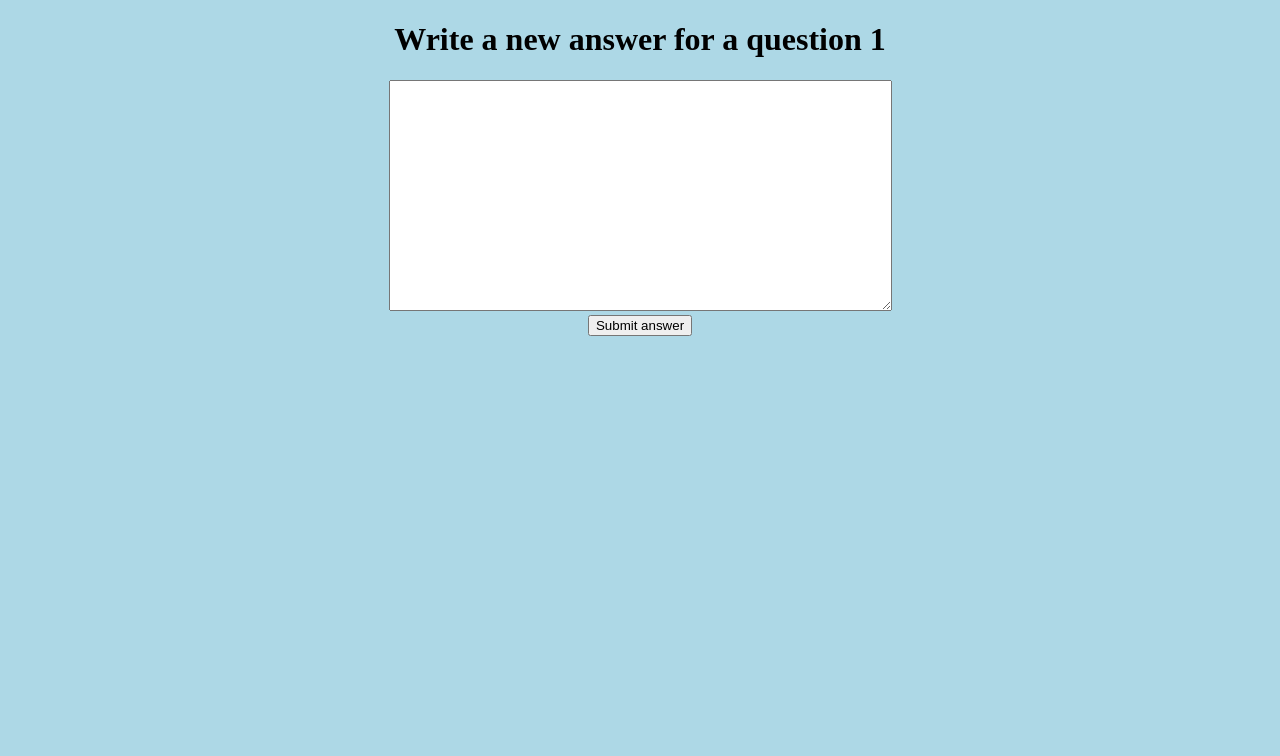
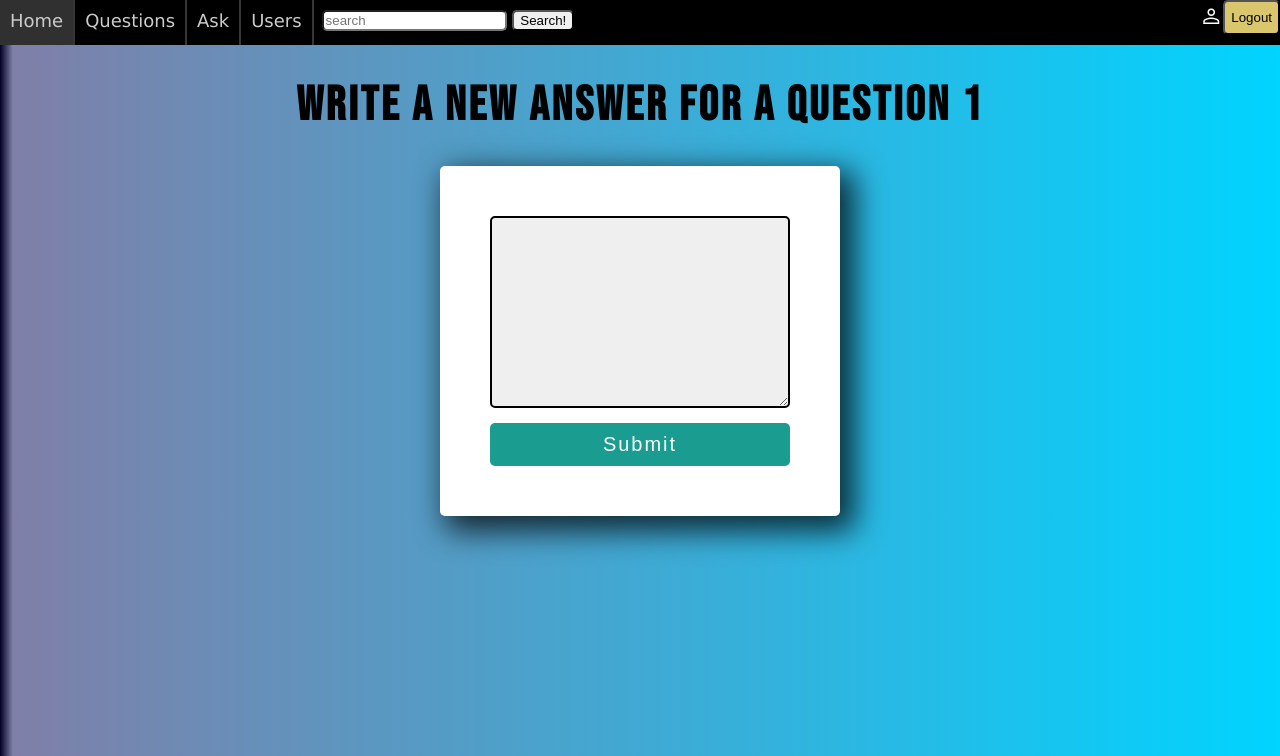
Before and after one commit to KZwolski/Ask-Mate, a Flask app: page /question/1/new-answer in a window 1280 px wide. Shown: the top 756 px of the page. Run offline with Flask 2, Linux system fonts and the light colour scheme; the visitor is signed in with stand-in values (Sample User, id 1).

Commit message:
add answer, users templates added and first look of user page added

```diff
--- a/static/style.css
+++ b/static/style.css
@@ -127,6 +127,9 @@ a:hover
     background-color: rgba(255, 255, 255, 0.24);
     cursor: pointer;
 }
+.disabled {
+        pointer-events: none;
+      }
 .button1
 {
     background-color: #dac66c;
@@ -175,13 +178,13 @@ a:hover
         width:300px;
         background-color: #efefef;
         color: #666;
-        border: 2px solid #ddd;
+        border: 2px solid #000000;
         border-radius: 5px;
         font-size:20px;
         margin-bottom: 10px;
         padding:10px;
         box-sizing: border-box;
-        cursor: pointer;
+        cursor: text;
     }
 #input2{
         width:300px;
@@ -241,8 +244,8 @@ select
 {
     width:300px;
     background-color: #efefef;
-    color: #666;
-    border: 2px solid #ddd;
+    color: #000000;
+    border: 2px solid #000000;
     border-radius: 5px;
     font-size:15px;
     margin-bottom: 10px;
--- a/templates/add-answer.html
+++ b/templates/add-answer.html
@@ -1,23 +1,15 @@
-<!DOCTYPE html>
-<html lang="en">
-<head>
-    <meta charset="UTF-8">
-    <title>Write a new answer for question {{ question_id }}</title>
-    <style>
-        body {
-            background-color: lightblue;
-            text-align: center;
-            }
-        p {
-            font-family: verdana;
-            font-size: 20px;
-            }
-	</style>
-</head>
-<body>
-<h1>Write a new answer for a question {{question_id}}</h1>
+{%extends "layout.html"%}
+{% block logo %}
+    <div id="logo"><h1>Write a new answer for a question {{question_id}}</h1></div>
+{% endblock %}
 
-<form action={{ action }} method="POST">
-    <textarea name="message" minlength="1" rows="15" cols="60" required></textarea><br>
-    <button type="submit">Submit answer</button>
-</form>
+{%block content%}
+    <div id="window">
+      <form action={{ action }} method="POST">
+          <textarea name="message" id ='input1' minlength="1" rows="7" cols="30" required></textarea><br>
+          <input type="submit" id="input2" value="Submit">
+      </form>
+    </div>
+
+
+{%endblock%}
--- a/templates/layout.html
+++ b/templates/layout.html
@@ -19,9 +19,9 @@
         <div class="option"><a href="/users">Users</a></div>
         <div id ="search"><form action="/search" method="GET">
             <label>
-                <input type="text" name="question" placeholder="search">
+                <input type="text" style="cursor:text; border-radius:5px" name="question" placeholder="search">
             </label>
-            <button type="submit">Search!</button>
+            <button style="cursor:pointer; border-radius: 5px" type="submit">Search!</button>
         </form></div>
         {% if "user" in session %}
             <div class="login">
@@ -44,7 +44,7 @@
             </div>
             <div class ="login">
                 <form action="/register" method="GET">
-                    <button class="button1" type="submit">Register</button>
+                    <button class="button1" type="submit">Sign UP</button>
                 </form>
             </div>
             <div style="clear:both"></div>
--- a/templates/login.html
+++ b/templates/login.html
@@ -15,7 +15,7 @@
           <input type="submit" id="input2" value="Login">
       </form>
         <p class="annoucement">Or if you dont have account:</p>
-        <a href="/register"><input type="submit" id="input2" value="Register"></a>
+        <a href="/register"><input type="submit" id="input2" value="Sign UP"></a>
       {% if error %}
         <p class="error"><strong>Error:</strong> {{ error }}
       {% endif %}
--- a/templates/register.html
+++ b/templates/register.html
@@ -13,7 +13,7 @@
           <label>
               <input type="password" id="input1" placeholder="Password" name="register-password">
           </label><br>
-          <input type="submit" id="input2" value="Register">
+          <input type="submit" id="input2" value="Sing UP">
       </form>
         <p class="annoucement">Or if you already have an account:</p>
         <a href="/login"><input type="submit" id="input2" value="Login"></a>
```
Also changed, not shown: templates/user_page.html (+13 -12 lines), templates/users.html (+16 -27 lines).
